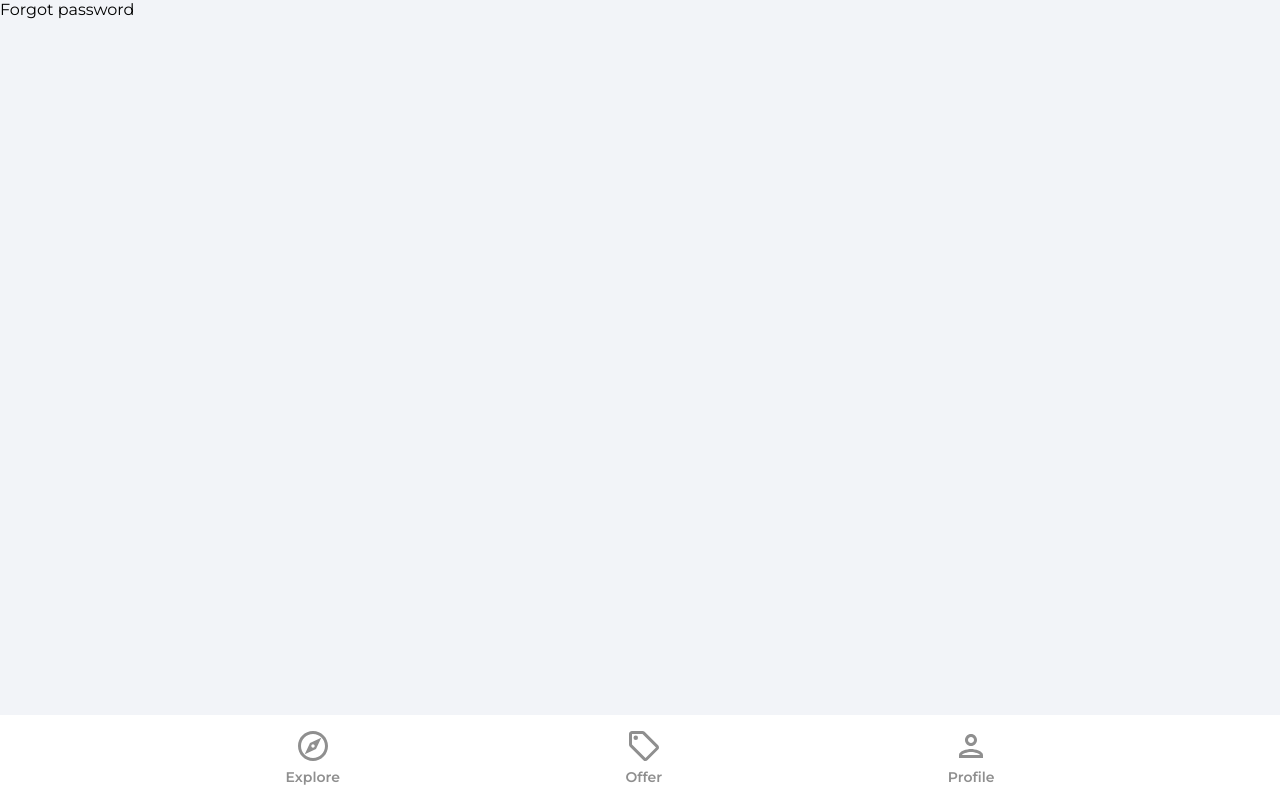
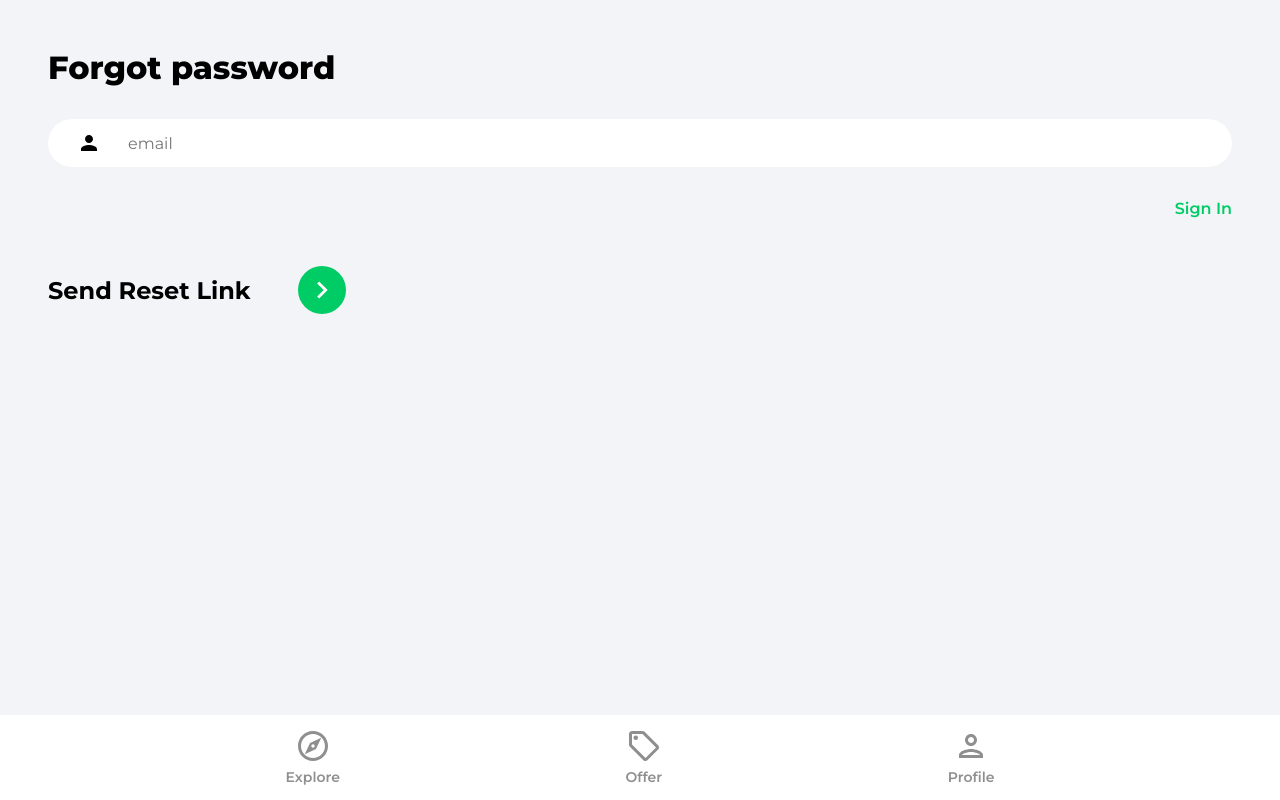
Before and after one commit to joseluisaguilar-cognizant/house-marketplace, a React (Create React App) app: page /forgot-password in a window 1280 px wide. Built offline with nearby package versions, Linux system fonts and the light colour scheme.

Commit message:
Reset password

```diff
--- a/src/pages/ForgotPassword/ForgotPassword.tsx
+++ b/src/pages/ForgotPassword/ForgotPassword.tsx
@@ -1,7 +1,64 @@
-import { FunctionComponent } from 'react';
+import { ChangeEvent, FormEvent, FunctionComponent, useState } from 'react';
+
+import { Link } from 'react-router-dom';
+import { getAuth, sendPasswordResetEmail } from 'firebase/auth';
+
+import { toast } from 'react-toastify';
+
+import { ReactComponent as ArrowRightIcon } from '../../assets/svg/keyboardArrowRightIcon.svg';
 
 const ForgotPassword: FunctionComponent = () => {
-  return <div>Forgot password</div>;
+  const [email, setEmail] = useState<string>('');
+
+  const handleChange = ({
+    target: { value },
+  }: ChangeEvent<HTMLInputElement>) => {
+    setEmail(value);
+  };
+
+  const handleSubmit = async (event: FormEvent<HTMLFormElement>) => {
+    event.preventDefault();
+
+    try {
+      const auth = getAuth();
+      await sendPasswordResetEmail(auth, email);
+      toast.success('Email was sent');
+    } catch (error) {
+      toast.error('Could not send reset email');
+    }
+  };
+
+  return (
+    <div className="pageContainer">
+      <header>
+        <p className="pageHeader">Forgot password</p>
+      </header>
+
+      <main>
+        <form onSubmit={handleSubmit}>
+          <input
+            type="text"
+            name="email"
+            id="email"
+            placeholder="email"
+            className="emailInput"
+            value={email}
+            onChange={handleChange}
+          />
+          <Link className="forgotPasswordLink" to="/sign-in">
+            Sign In
+          </Link>
+
+          <div className="signInBar">
+            <div className="signInText">Send Reset Link</div>
+            <button className="signInButton">
+              <ArrowRightIcon fill="#fff" width="34px" height="34px" />
+            </button>
+          </div>
+        </form>
+      </main>
+    </div>
+  );
 };
 
 export default ForgotPassword;
```
